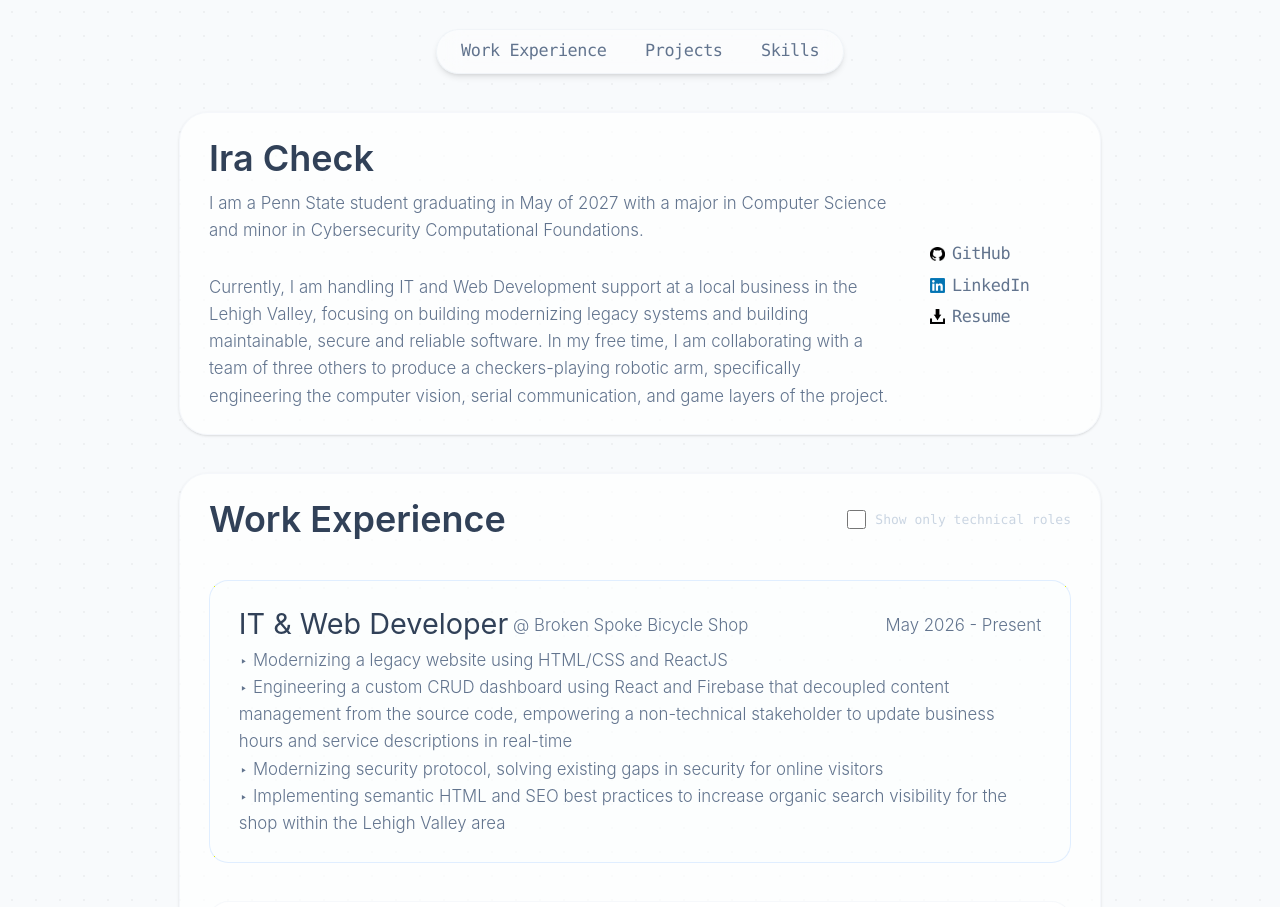
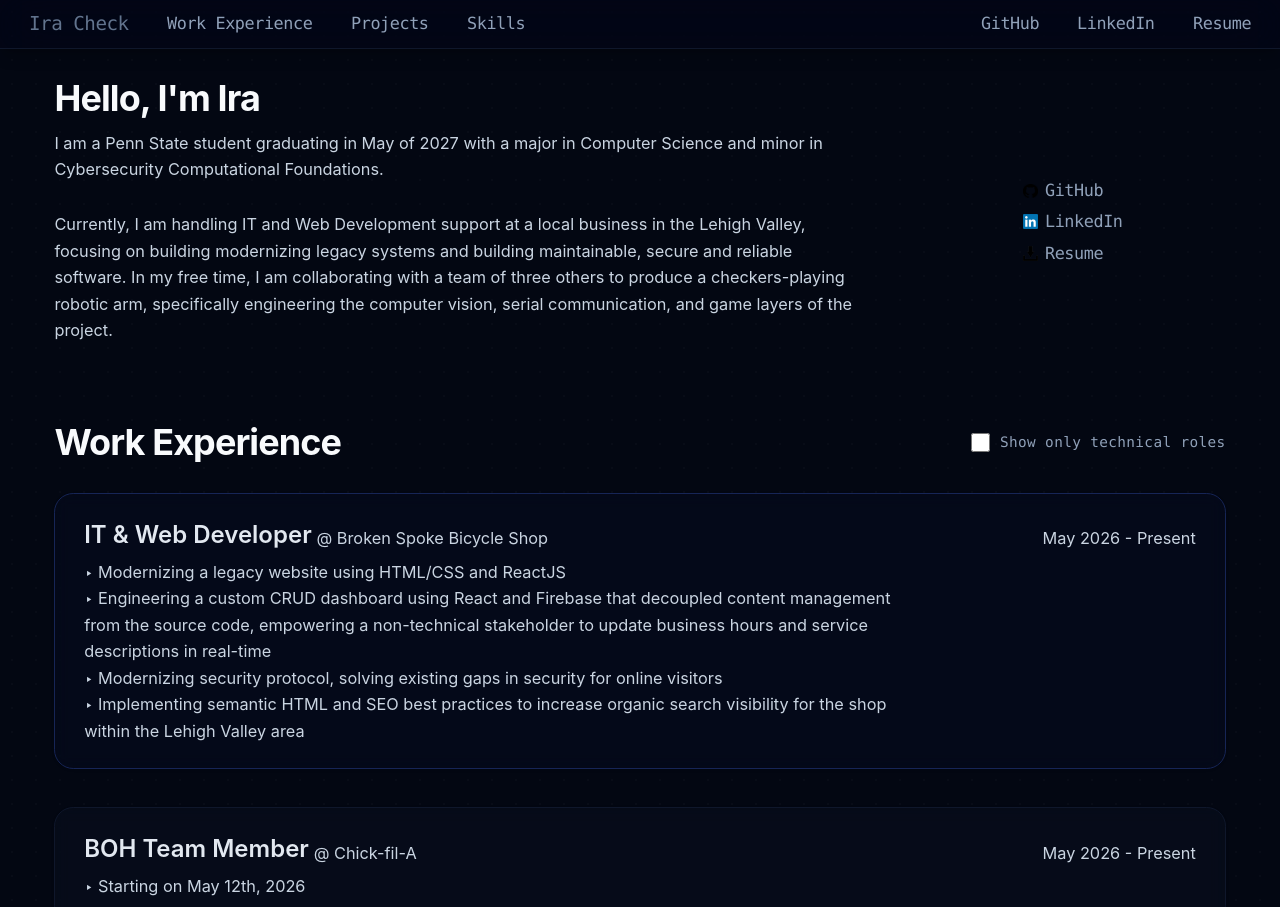
Before and after one commit to iracheck/iracheck.github.io, a website built with Vite: page index.html in a window 1280 px wide. Shown: the top 907 px of the page. Built offline with nearby package versions, Linux system fonts and the light colour scheme.

Commit message:
Began to refactor site into dark mode; removed 'bubble' designs and cleaned up navbar

```diff
--- a/index.html
+++ b/index.html
@@ -9,9 +9,16 @@
   <body class="min-h-screen bg-slate-50 text-slate-900">
     <!--Navigation Bar-->
     <nav class="navbar">
-      <a href="#work-experience" class="navbutton">Work Experience</a>
-      <a href="#projects" class="navbutton">Projects</a>
-      <a href="#skills" class="navbutton">Skills</a>
+      <!--Left Group: Links-->
+        <p class="navtext">Ira Check</p>
+        <a href="#work-experience" class="navbutton">Work Experience</a>
+        <a href="#projects" class="navbutton">Projects</a>
+        <a href="#skills" class="navbutton">Skills</a>
+
+        <a href="https://github.com/iracheck" target="_blank" class="navbutton ml-auto">GitHub</a>
+  <a href="https://linkedin.com/in/iracheck" target="_blank" class="navbutton">LinkedIn</a>
+  <a href="public/resume.pdf" download="Ira_Check_Resume" class="navbutton">Resume</a>
+
     </nav>
 
     <!------Main Body------->
@@ -20,7 +27,7 @@
     <div id="about-me" class="section grid grid-cols-1 md:grid-cols-5 gap-7">
       <!--Hero Segment-->
       <div class="md:col-span-4">
-        <h1 class="header-text mb-2">Ira Check</h1>
+        <h1 class="header-text mb-2">Hello, I'm Ira</h1>
         <p class="paragraph-text">I am a Penn State student graduating in May of 2027 with a major in Computer Science and minor in Cybersecurity Computational Foundations.</p>
         <br>
         <p class="paragraph-text">Currently, I am handling IT and Web Development support at a local business in the Lehigh Valley, focusing on building modernizing legacy systems and building maintainable, secure and reliable software.
--- /dev/null
+++ b/src/inject-projects.js
@@ -0,0 +1,42 @@
+// categories:
+// web
+// full-stack
+// game
+// embedded
+// other
+
+const projectData = [
+    {
+        name: "Portfolio Site",
+        category: "web",
+        duration: "Date1 - Date2",
+        description: [""],
+        skills: [""]
+    },
+]
+
+export function renderProjects(containerID) {
+    const container = document.getElementById(containerID);
+
+
+    workExperienceData.forEach(job => {
+        let descriptionText = ``
+        job.description.forEach(bullet => {
+            descriptionText += `<p class="paragraph-text">‣ ${bullet}</p>`
+        })
+
+        let highlight = "highlighted-job-card"
+        if (!job.highlight) {
+            highlight = "job-card"
+        }
+
+        container.innerHTML += `        <div class="${highlight}">
+          <div class="flex">
+            <h1 class="subheader-text">${job.role}</h1>
+            <p class="paragraph-text my-1.5 mx-1">@ ${job.company}</p>
+            <p class="paragraph-text my-1.5 ml-auto">${job.duration}</p>
+          </div>
+          <p class="paragraph-text">${descriptionText}</p>
+        </div>`
+    });
+}
--- a/src/style.css
+++ b/src/style.css
@@ -1,60 +1,73 @@
 @import "tailwindcss";
 
 body {
-  background-image: radial-gradient(rgba(0,0,0,0.04) 1px, transparent 1px);
-  background-size: 24px 24px;
+    background-color: #030712;
+    background-image: radial-gradient(rgba(255, 255, 255, 0.02) 1px, transparent 1px);
+    background-size: 24px 24px;
 }
 
 html {
-  scroll-behavior: smooth;
-  font-size: 19.2px;
+    scroll-behavior: smooth;
+    font-size: 19.2px;
+}
+
+.section {
+    /* We strip the borders/backgrounds here so the grid flows through seamlessly */
+    @apply max-w-5xl mx-auto mt-16 px-6;
 }
 
 .job-card {
-    @apply max-w-3xl mx-auto mt-8 px-6 py-5 rounded-2xl
-    border border-slate-200/30 bg-white/70;
+    @apply max-w-5xl mx-auto mt-6 px-6 py-5 rounded-2xl
+    border border-slate-900 bg-slate-900/30 backdrop-blur-sm shadow-sm
+    transition-all duration-300 hover:border-slate-800 hover:bg-slate-900/60;
 }
 
 .highlighted-job-card {
-    @apply max-w-3xl mx-auto mt-8 px-6 py-5 rounded-2xl
-    border border-blue-200/45 bg-slate-50/15;
+    @apply max-w-5xl mx-auto mt-6 px-6 py-5 rounded-2xl
+    border border-blue-950 bg-blue-950/10 backdrop-blur-sm shadow-sm
+    transition-all duration-300 hover:border-blue-900/40 hover:bg-blue-950/20;
 }
 
-.section {
-    @apply max-w-3xl mx-auto mt-8 px-6 py-5 rounded-3xl
-    border border-slate-200/30 bg-white/70 shadow-sm;
-}
-
+/* --- UI COMPONENTS --- */
 .navbar {
-    @apply flex w-fit mx-auto justify-center gap-8
-    my-6 px-5 py-2 rounded-full bg-white/40
-    border border-slate-200/40 backdrop-blur-md shadow-md;
+    @apply flex items-center gap-8 fixed top-0 left-0 w-full z-50
+    px-6 py-2 bg-slate-950/60
+    border-b border-slate-900 backdrop-blur-xl shadow-lg shadow-black/20;
 }
 
 .navbutton {
-    @apply text-sm font-mono
-    text-slate-500
+    @apply text-sm font-mono font-medium
+    text-slate-400
     tracking-tight
-    hover:text-blue-500/80 hover:translate-y-[1px]
+    hover:text-blue-400 hover:-translate-y-[1px]
     transition-all ease-out duration-200
     cursor-pointer
-
     will-change-transform;
 }
 
+.navtext {
+    @apply font-mono font-medium
+    text-slate-500
+    tracking-tight
+    hover:text-slate-400 hover:-translate-y-[1px]
+    transition-all ease-out duration-200
+    cursor-pointer
+    will-change-transform;
+}
+
+/* --- TYPOGRAPHY --- */
 .header-text {
-  @apply text-3xl font-semibold text-slate-700 ;
+    @apply text-3xl font-bold text-slate-50 tracking-tight;
 }
 
 .subheader-text {
-    @apply text-2xl font-normal text-slate-700;
+    @apply text-xl font-semibold text-slate-200;
 }
 
 .paragraph-text {
-    @apply text-slate-500 font-light leading-relaxed text-sm;
+    @apply text-slate-300 font-normal leading-relaxed text-[0.85rem] max-w-2xl;
 }
 
 .mini-text {
-    @apply text-slate-300 font-mono leading-relaxed;
-    font-size:small
+    @apply text-slate-400 font-mono tracking-wide text-xs;
 }
```
